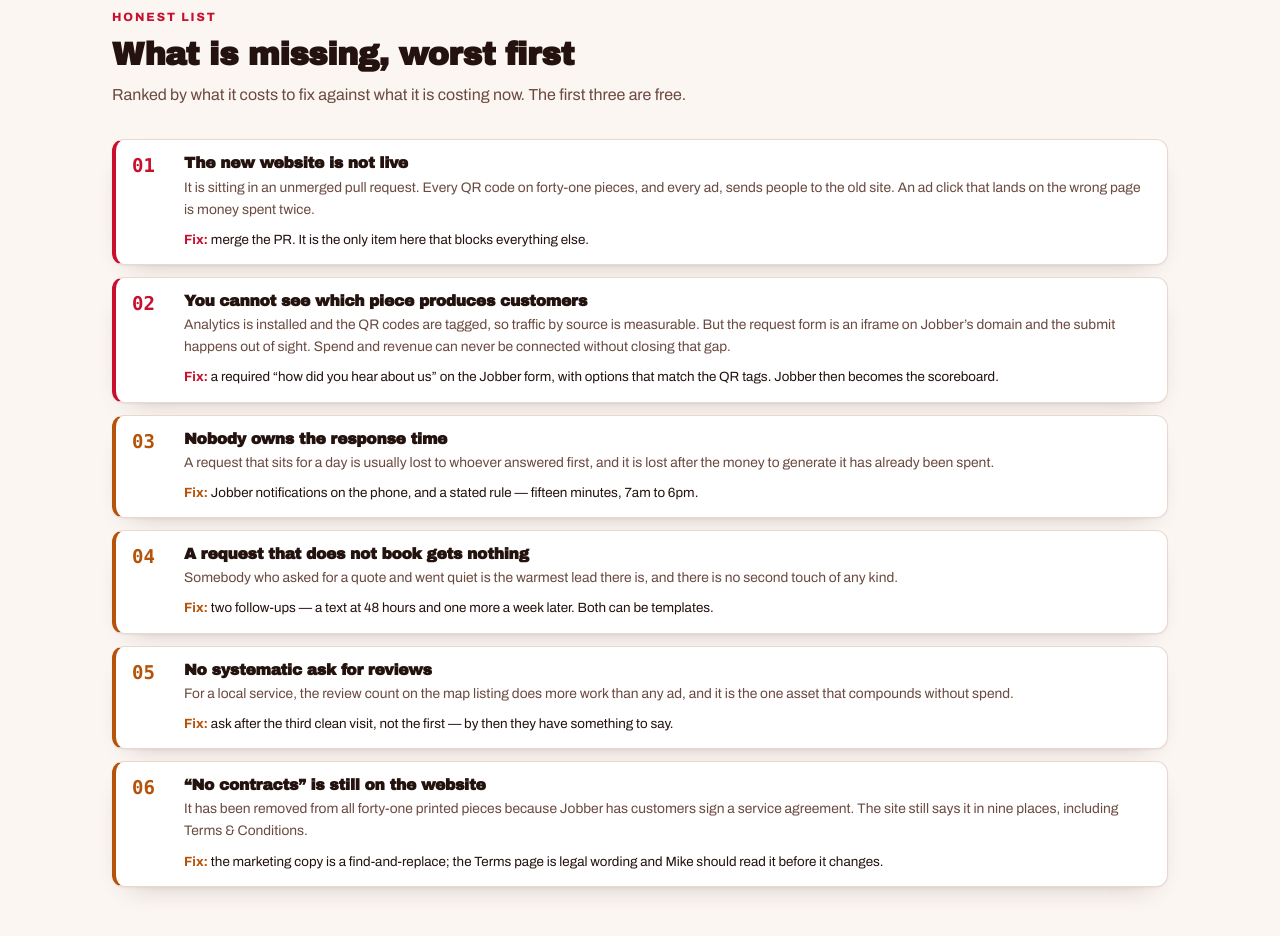
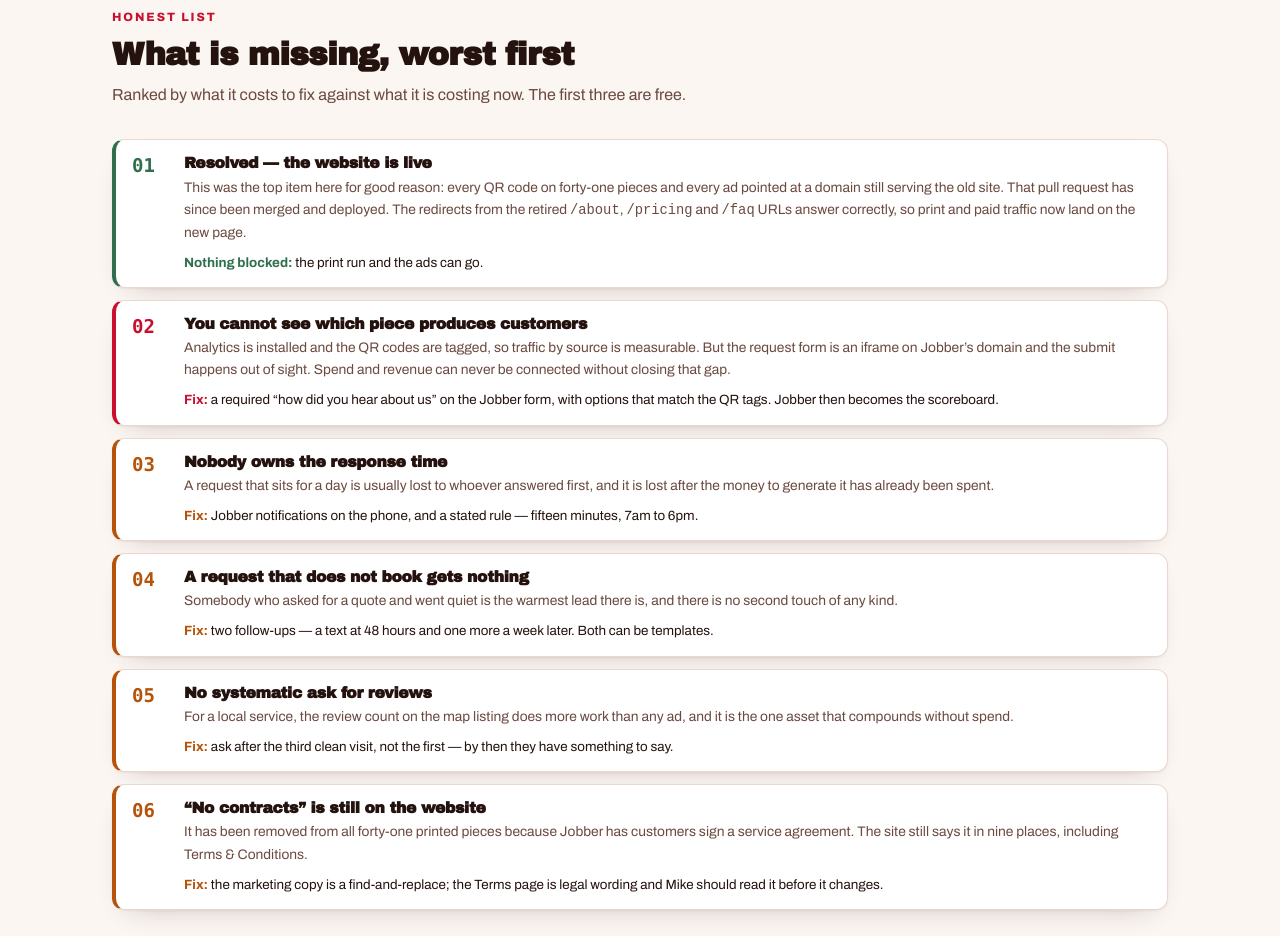
Before and after one commit to GustavoLarcoDev/maxspoocrew, a plain HTML site: page plan/index.html in a window 1280 px wide. Shown: the part 5160-6096 px from the top of the page. Drawn offline with Linux system fonts and the light colour scheme.

Commit message:
Corrige: el sitio nuevo si esta en vivo
/plan/ y /print/ decian que el rediseno seguia en un pull request sin mergear y
que por eso los QR y los anuncios caian en el sitio viejo. Eso era cierto cuando
se escribio y ya no lo es: el PR esta mergeado y desplegado, y las redirecciones
de /about, /pricing y /faq responden correctamente contra maxspoocrew.com.

Era el primer punto de la lista de pendientes en las dos paginas, asi que
quedaba mal en el sitio mas visible posible. Ambas lo dicen ahora, y dicen
tambien que antes decian lo contrario.

```diff
--- a/plan/index.html
+++ b/plan/index.html
@@ -610,13 +610,15 @@ tfoot td{border-top:2px solid var(--rule-2); font-weight:700; border-bottom:0}
     <p>Ranked by what it costs to fix against what it is costing now. The first three are free.</p>
   </div>
   <div class="gaps">
-    <div class="gap" style="--c:var(--stop)">
+    <div class="gap" style="--c:var(--ok)">
       <div class="rank">01</div>
       <div>
-        <h4>The new website is not live</h4>
-        <p>It is sitting in an unmerged pull request. Every QR code on forty-one pieces, and every ad,
-        sends people to the old site. An ad click that lands on the wrong page is money spent twice.</p>
-        <p class="fix"><b>Fix:</b> merge the PR. It is the only item here that blocks everything else.</p>
+        <h4>Resolved &mdash; the website is live</h4>
+        <p>This was the top item here for good reason: every QR code on forty-one pieces and every ad
+        pointed at a domain still serving the old site. That pull request has since been merged and
+        deployed. The redirects from the retired <code>/about</code>, <code>/pricing</code> and
+        <code>/faq</code> URLs answer correctly, so print and paid traffic now land on the new page.</p>
+        <p class="fix"><b>Nothing blocked:</b> the print run and the ads can go.</p>
       </div>
     </div>
     <div class="gap" style="--c:var(--stop)">
```
Also changed, not shown: print/index.html (+5 -5 lines).
